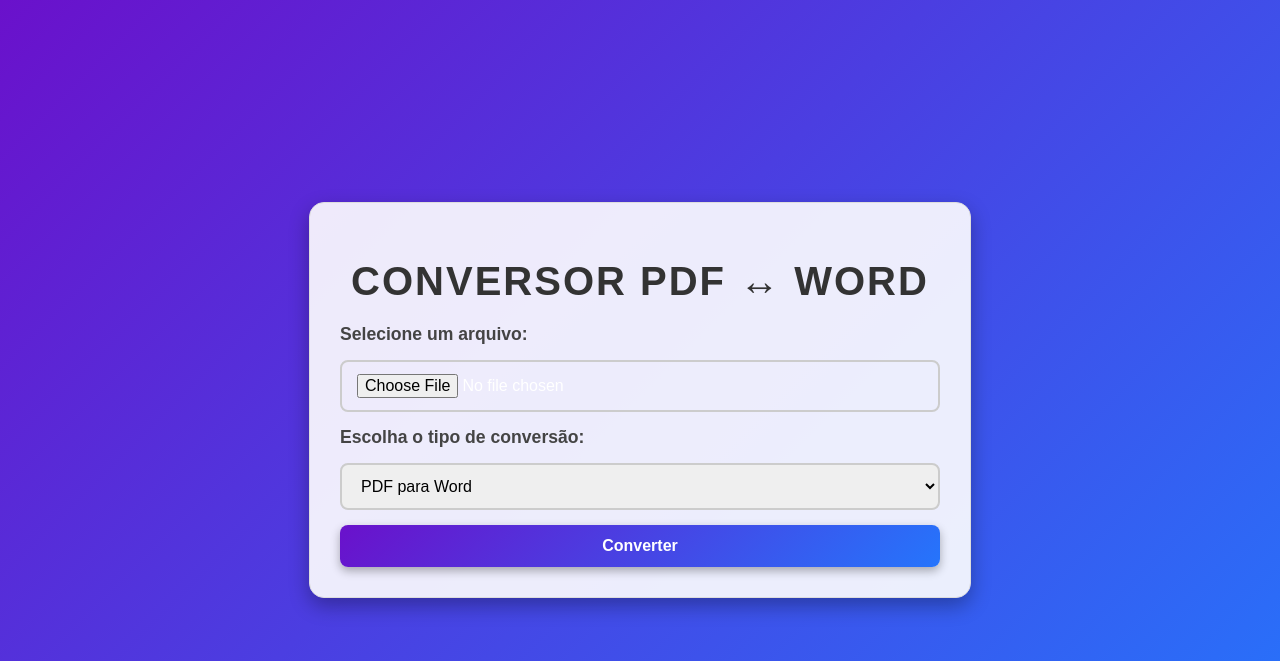
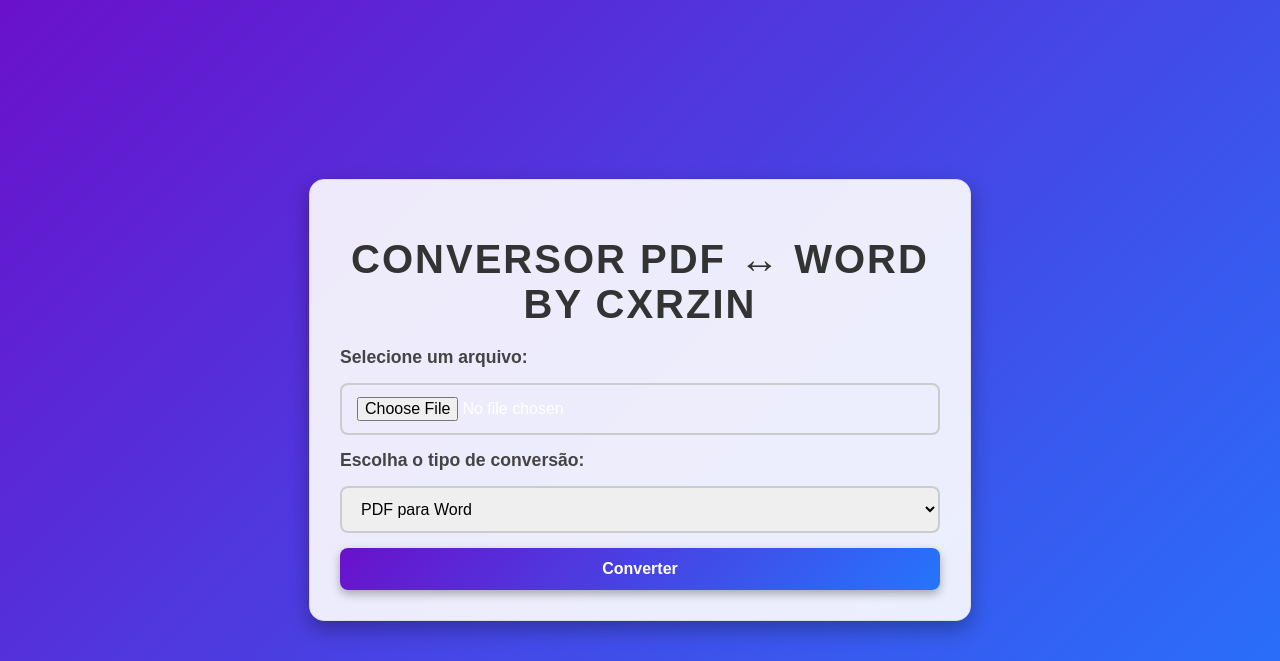
Before and after one commit to Cxrzin08/Teste-JavaScript, a Flask app: page / in a window 1280 px wide. Shown: the top 661 px of the page. Run offline with Flask 3, Linux system fonts and the light colour scheme.

Commit message:
Conversor PDF

```diff
--- a/templates/index.html
+++ b/templates/index.html
@@ -8,7 +8,7 @@
 </head>
 <body>
     <div class="container">
-        <h1>Conversor PDF ↔ Word</h1>
+        <h1>Conversor PDF ↔ Word By Cxrzin</h1>
         <form action="/convert" method="post" enctype="multipart/form-data">
             <label for="fileInput">Selecione um arquivo:</label>
             <input type="file" id="fileInput" name="file" required>
```
